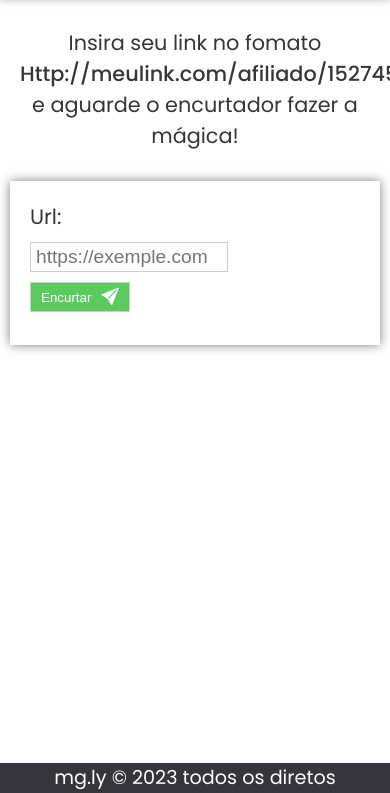
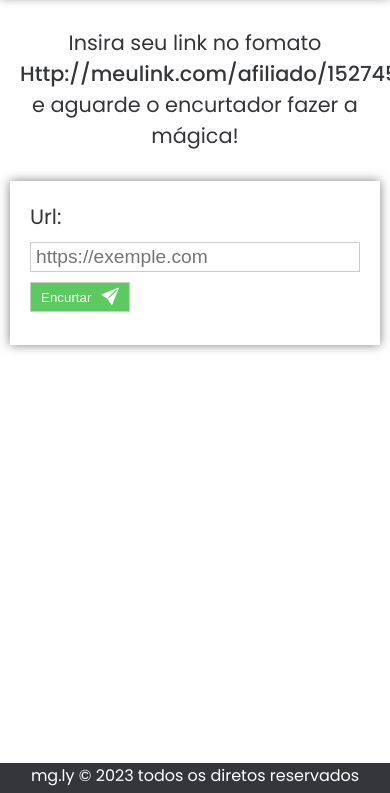
Before and after one commit to Marcelo-gms/mg.ly, a plain HTML site: page index.html in a window 390 px wide. Shown: the part 51-844 px from the top of the page. Drawn offline with nearby package versions, Linux system fonts and the light colour scheme.

Commit message:
change paragraph

```diff
--- a/css/style.css
+++ b/css/style.css
@@ -162,7 +162,7 @@ footer{
   display: flex;
   flex-direction: column;
   align-items: center;
-  height: 30px;
+  min-height: 30px;
   background-color: #35363a;
   color: #fff;
   position: absolute;
@@ -198,6 +198,10 @@ footer p{
     padding: 20px;
   }
 
+  #formUrl input{
+    width: 100%;
+  }
+
   .container {
     flex-direction: column;
     justify-content: flex-start;
@@ -206,3 +210,9 @@ footer p{
     padding: 20px;
   }
 }
+
+@media screen and (max-width: 420px){
+footer p{
+  font-size: 1em;
+}
+}
--- a/index.html
+++ b/index.html
@@ -3,6 +3,7 @@
   <head>
     <meta charset="UTF-8" />
     <meta name="viewport" content="width=device-width, initial-scale=1.0" />
+    <link rel="shortcut icon" href="assets/clipboard.png" type="image/x-icon">
     <link rel="preconnect" href="https://fonts.googleapis.com" />
     <link rel="preconnect" href="https://fonts.gstatic.com" crossorigin />
     <link
```
Also changed, not shown: assets/clipboard.png (added).
